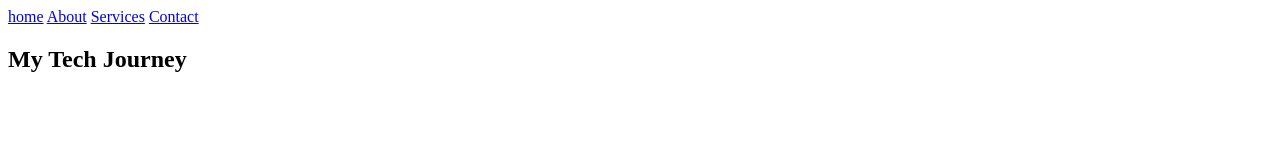
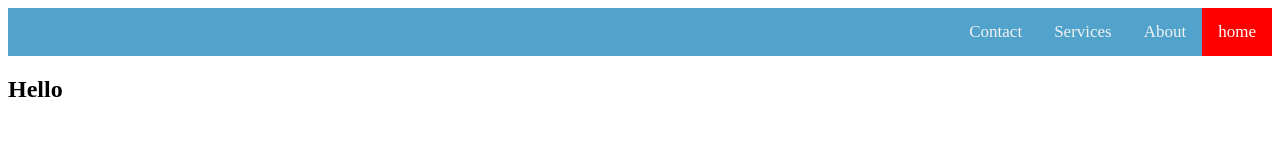
Before and after one commit to Jeysongray/my_portfolio, a plain HTML site: page index.html in a window 1280 px wide. Drawn offline with Linux system fonts and the light colour scheme.

Commit message:
Update index.html

```diff
--- a/index.html
+++ b/index.html
@@ -3,24 +3,21 @@
   <head>
     <meta charset="utf-8">
     <title></title>
-    <link rel="stylesheet" href="main.css /">
+    <link rel="stylesheet" href="/main.css">
   </head>
   <body>
     <header>
-      <nav>
       <div class="top_nav">
-        <a class="active"href="home">home</a>
-        <a href="About">About</a>
-        <a href="Services">Services</a>
-        <a href="Contact">Contact</a>
+        <a class="active"href="index.html">home</a>
+        <a href="about.html">About</a>
+        <a href="services.html">Services</a>
+        <a href="contact.html">Contact</a>
       </div>
-      </nav>
     </header>
     <main>
-      <article class="about_me">
-        <h1>My Tech Journey</h1>
-        <p></p>
-      </article>
+    <section>
+      <h1>Hello</h1>
+    </section>
     </main>
   </body>
 </html>
```
